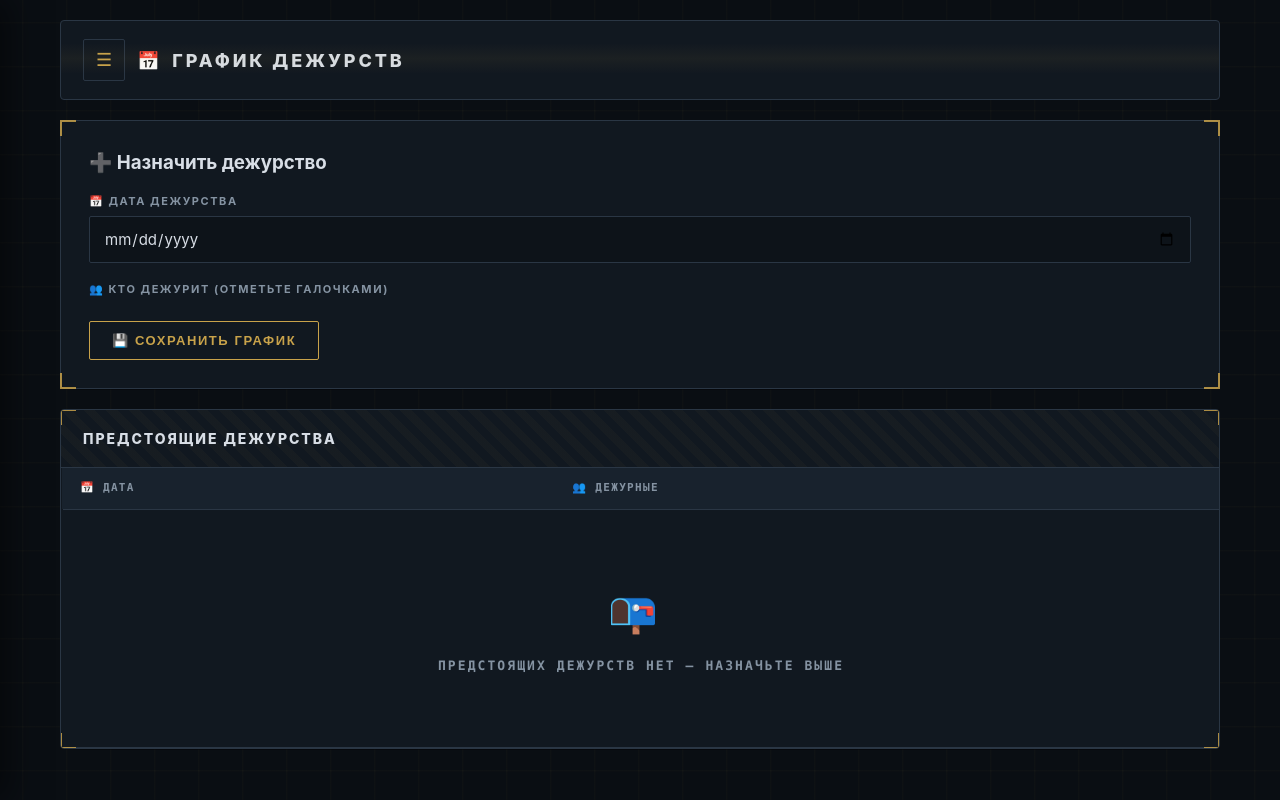
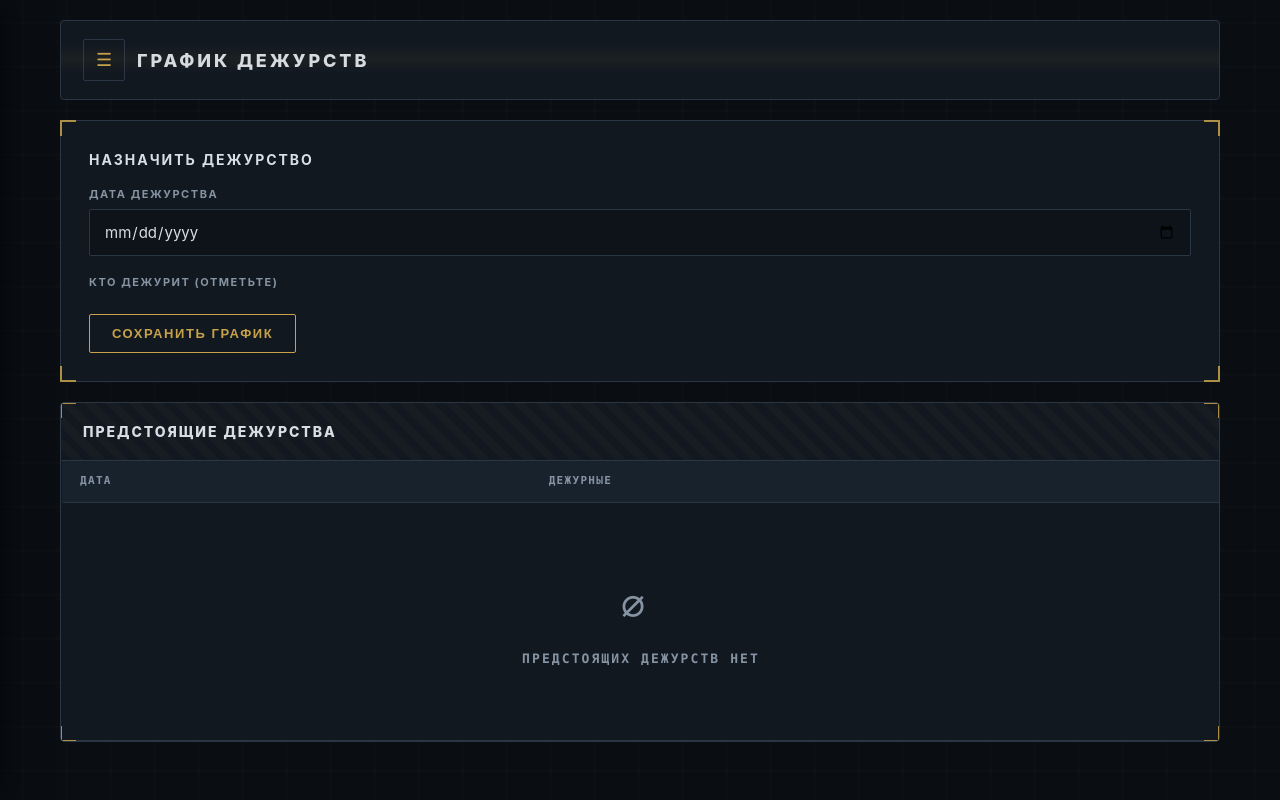
Before and after one commit to Anon2200/patrol-system, a FastAPI app: template templates/schedule.html in a window 1280 px wide. Run offline with FastAPI, Linux system fonts and the light colour scheme; the template is opened without the code that fills it, so the values that code supplies are empty.

Commit message:
Update schedule.html

```diff
--- a/templates/schedule.html
+++ b/templates/schedule.html
@@ -14,28 +14,28 @@
         <div class="page-header">
             <div style="display: flex; align-items: center; gap: 12px;">
                 <button class="menu-toggle-inline" onclick="openSidebar()" title="Меню">☰</button>
-                <div class="page-title"><span>📅</span><span>График дежурств</span></div>
+                <div class="page-title"><span>График дежурств</span></div>
             </div>
         </div>
 
         <div class="card" style="margin-bottom: 20px;">
-            <h3 style="margin-bottom: 16px;">➕ Назначить дежурство</h3>
+            <h3 style="margin-bottom: 16px; letter-spacing: 0.14em; text-transform: uppercase; font-size: 14px;">Назначить дежурство</h3>
             <form action="/admin/schedule/add" method="POST">
                 <div class="form-group">
-                    <label class="form-label" for="duty_date">📅 Дата дежурства</label>
-                    <input class="form-input" type="date" id="duty_date" name="duty_date" value="{{ today }}" required>
+                    <label class="form-label" for="duty_date">Дата дежурства</label>
+                    <input class="form-input mono" type="date" id="duty_date" name="duty_date" value="{{ today }}" required>
                 </div>
                 <div class="form-group">
-                    <label class="form-label">👥 Кто дежурит (отметьте галочками)</label>
+                    <label class="form-label">Кто дежурит (отметьте)</label>
                     <div style="display: flex; flex-wrap: wrap; gap: 10px;">
                         {% for name in names %}
-                        <label style="display: flex; align-items: center; gap: 6px; background: var(--row-hover); padding: 8px 14px; border-radius: 20px; cursor: pointer; font-size: 14px;">
+                        <label style="display: flex; align-items: center; gap: 6px; background: var(--panel2); border: 1px solid var(--line); padding: 8px 14px; border-radius: 2px; cursor: pointer; font-size: 13px;">
                             <input type="checkbox" name="names" value="{{ name }}"> {{ name }}
                         </label>
                         {% endfor %}
                     </div>
                 </div>
-                <button type="submit" class="btn btn-primary">💾 Сохранить график</button>
+                <button type="submit" class="btn btn-primary">Сохранить график</button>
             </form>
         </div>
 
@@ -47,14 +47,14 @@
                 <table>
                     <thead>
                         <tr>
-                            <th>📅 Дата</th>
-                            <th>👥 Дежурные</th>
+                            <th>Дата</th>
+                            <th>Дежурные</th>
                         </tr>
                     </thead>
                     <tbody>
                         {% for date, people in schedule_list %}
                         <tr>
-                            <td><strong>{{ date }}</strong>{% if date == today %} <span class="badge badge-green">сегодня</span>{% endif %}</td>
+                            <td class="mono"><strong>{{ date }}</strong>{% if date == today %} <span class="badge badge-green">сегодня</span>{% endif %}</td>
                             <td>
                                 {% for p in people %}
                                 <span class="badge badge-blue" style="margin: 2px;">{{ p }}</span>
@@ -70,8 +70,8 @@
                         <tr>
                             <td colspan="2">
                                 <div class="empty-state">
-                                    <div class="empty-state-icon">📭</div>
-                                    <div class="empty-state-text">Предстоящих дежурств нет — назначьте выше</div>
+                                    <div class="empty-state-icon">∅</div>
+                                    <div class="empty-state-text">Предстоящих дежурств нет</div>
                                 </div>
                             </td>
                         </tr>
```
